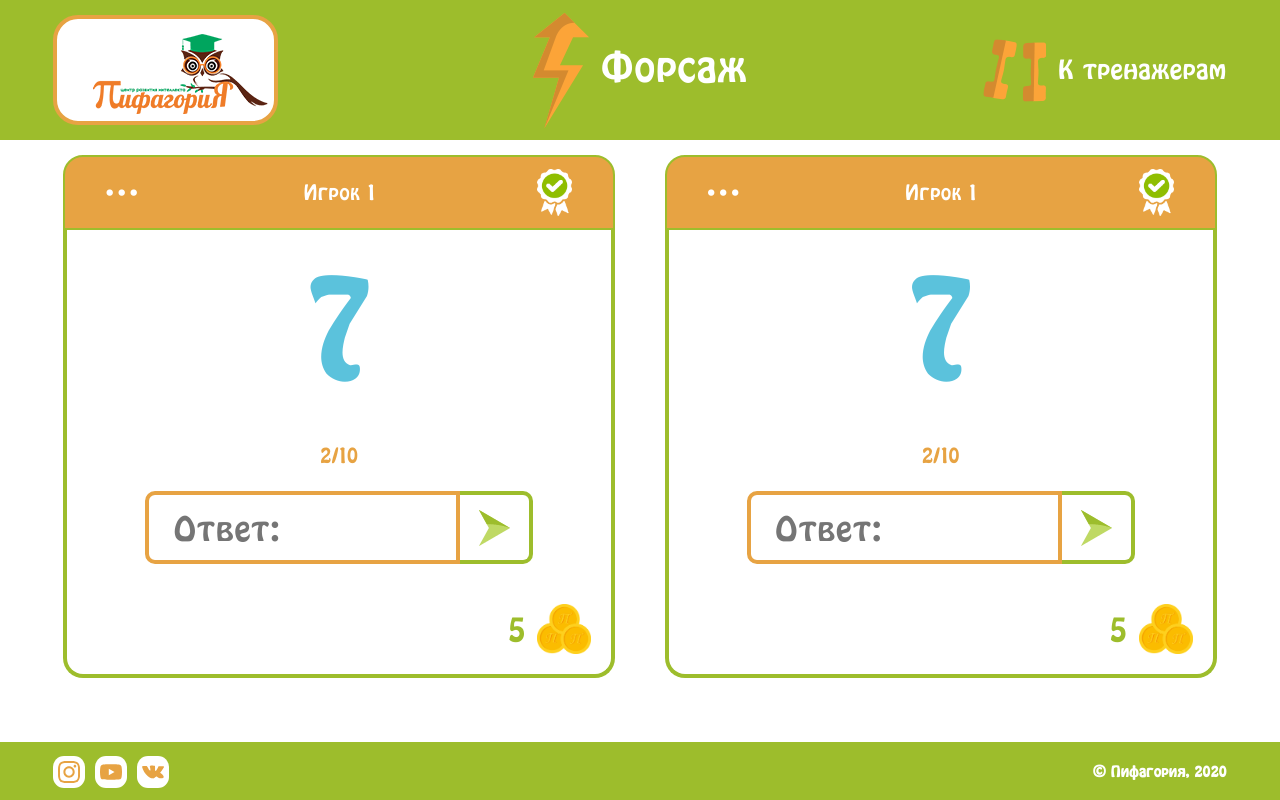
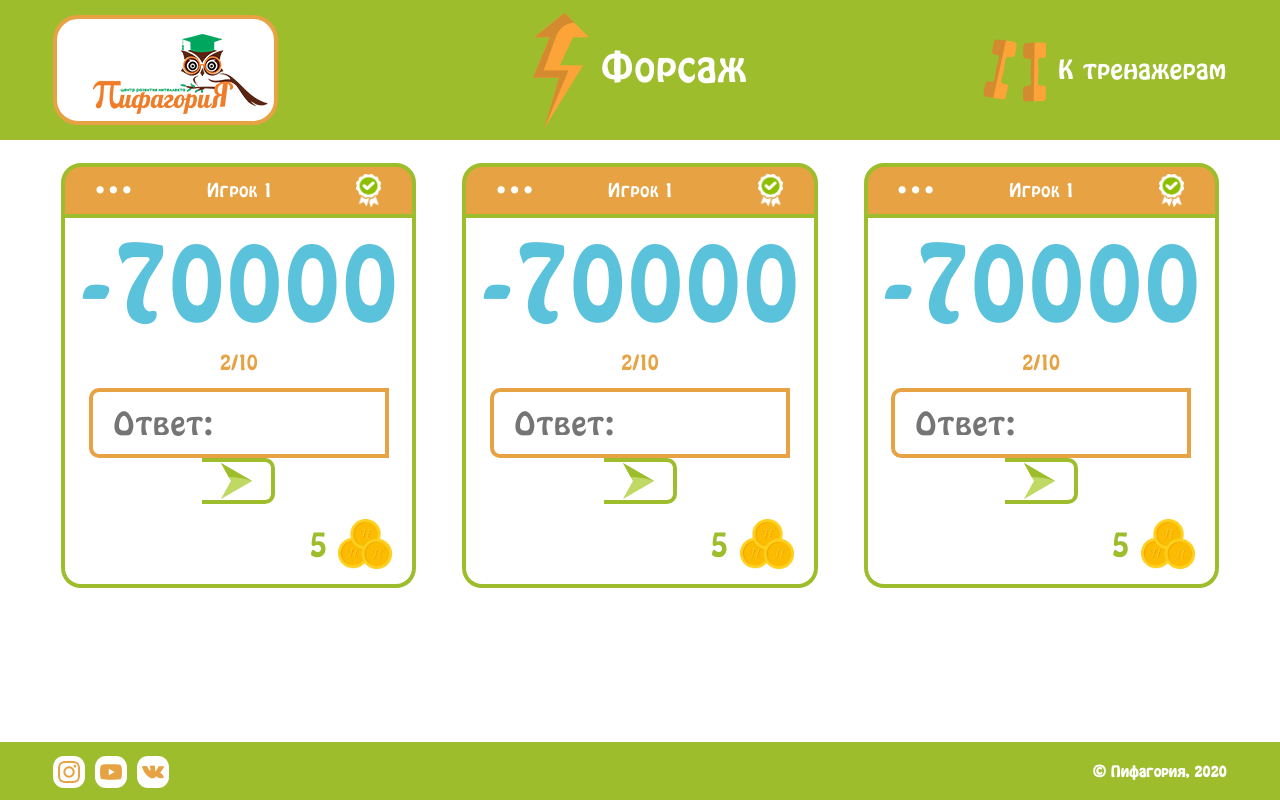
Before and after one commit to IlyaIvanchikov/forsage, a React (Create React App) app: page / in a window 1280 px wide. Built offline with nearby package versions, Linux system fonts and the light colour scheme.

Commit message:
fix: fhd blockPlay

```diff
--- a/src/container/main/blockPlay/blockOnePlayer/blockOnePlayer.tsx
+++ b/src/container/main/blockPlay/blockOnePlayer/blockOnePlayer.tsx
@@ -12,11 +12,11 @@ const BlockOnePlayer: React.FC = () => {
     <Col className={classes.onePlayerField}>
       <BlockPlayerHeader />
       <Row className={classes.gamefieldDisplayNumbers}>
-        <p>7</p>
+        <p>-70000</p>
       </Row>
       <Row className={classes.gameCounter}>2/10</Row>
       <Row className={classes.blockAnswer}>
-        <input placeholder="Ответ:" type="text" />
+        <input placeholder="Ответ:" type="number" />
         <button onClick={() => alert('Ваш ответ')}>
           <img src={ArrowIcon} alt="" />
         </button>
--- a/src/container/main/blockPlay/blockOnePlayer/blockPlayerHeader/blockplayerheader.module.scss
+++ b/src/container/main/blockPlay/blockOnePlayer/blockPlayerHeader/blockplayerheader.module.scss
@@ -1,8 +1,8 @@
 @import '../../../../../styleGuide/variable.scss';
 
 .playerHeader {
-    border: 2px solid $clrBackground;
-    height: 75px;
+    border: $blockBorderSize solid $clrBackground;
+    height: 70px;
     border-top-left-radius: 20px;
     border-top-right-radius: 20px;
     padding: 0 20px;
@@ -40,3 +40,29 @@
 .iconBlock button:hover {
     opacity: .7;
 }
+
+.iconBlock button:active,
+.iconBlock button:focus {
+    outline: none;
+}
+
+.threePoints button:active,
+.threePoints button:focus {
+    outline: none;
+}
+
+@media (max-width: 1919px) {
+    .playerHeader {
+        height: 55px;
+        padding: 0 10px;
+    }
+
+    .playerTitle,
+    .threePoints button {
+        font-size: 18px;
+    }
+
+    .resultsIcon {
+        width: 25px;
+    }
+}
--- a/src/container/main/blockPlay/blockOnePlayer/blockoneplayer.module.scss
+++ b/src/container/main/blockPlay/blockOnePlayer/blockoneplayer.module.scss
@@ -8,19 +8,26 @@
 }
 
 .onePlayerField {
-    max-width: 561px;
-    padding: 0;
-    max-height: 735px;
-    margin: 0 25px;
+    max-width: 560px;
+    // padding: 0;
+    // max-height: 735px;
+    margin: 1vh;
 }
 
 .gamefieldDisplayNumbers {
-    padding: 0 20px;
+    padding: 0 10px;
+    margin: 0;
     border-left: $blockBorderSize solid $clrBackground;
     border-right: $blockBorderSize solid $clrBackground;
     justify-content: center;
     color: #5BC2DC;
-    font-size: 130px;
+
+    p {
+        font-size: 100px;
+        margin: 0;
+        padding: 0;
+        line-height: 130%;
+    }
 }
 
 .gameCounter {
@@ -31,16 +38,16 @@
 }
 
 .blockAnswer {
-    padding: 20px;
+    padding: 10px;
     border-left: $blockBorderSize solid $clrBackground;
     border-right: $blockBorderSize solid $clrBackground;
     justify-content: center;
 
     input {
-        width: 315px;
-        height: 73px;
-        padding: 24px;
-        font-size: 32px;
+        width: 300px;
+        height: 70px;
+        padding: 20px;
+        font-size: 30px;
         color: #A6A2A3;
         border: $blockBorderSize solid $orangeColor;
         border-bottom-left-radius: 10px;
@@ -56,16 +63,30 @@
         border-bottom-right-radius: 10px;
         border-top-right-radius: 10px;
     }
+
+    button:hover {
+        opacity: .7;
+    }
+
+    button:active,
+    button:focus {
+        outline: none;
+    }
+
+    input:active,
+    input:focus {
+        outline: none;
+    }
 }
 
 .coins {
-    padding: 20px;
+    padding: 5px 20px 15px 20px;
     border-left: $blockBorderSize solid $clrBackground;
     border-right: $blockBorderSize solid $clrBackground;
     border-bottom: $blockBorderSize solid $clrBackground;
     border-bottom-left-radius: 20px;
     border-bottom-right-radius: 20px;
-    justify-content: end;
+    justify-content: flex-end;
     align-items: center;
 
     img {
--- a/src/container/main/blockPlay/blockPlay.tsx
+++ b/src/container/main/blockPlay/blockPlay.tsx
@@ -8,10 +8,17 @@ const BlockPlay: React.FC = () => {
   // const [show, setShow] = useState(false);
 
   return (
-    <Row className={classes.gameField}>
+    <>
+      <Row className={classes.gameField}>
         <BlockOnePlayer />
         <BlockOnePlayer />
-    </Row>
+        <BlockOnePlayer />
+      </Row>
+      {/* <Row className={classes.gameField}>
+        <BlockOnePlayer />
+        <BlockOnePlayer />
+      </Row> */}
+    </>
   );
 };
 
--- a/src/container/main/blockPlay/blockplay.module.scss
+++ b/src/container/main/blockPlay/blockplay.module.scss
@@ -2,6 +2,7 @@
 
 .gameField {
     display: flex;
+    flex-wrap: wrap;
     justify-content: space-evenly;
     margin: 0 auto;
 }
```
